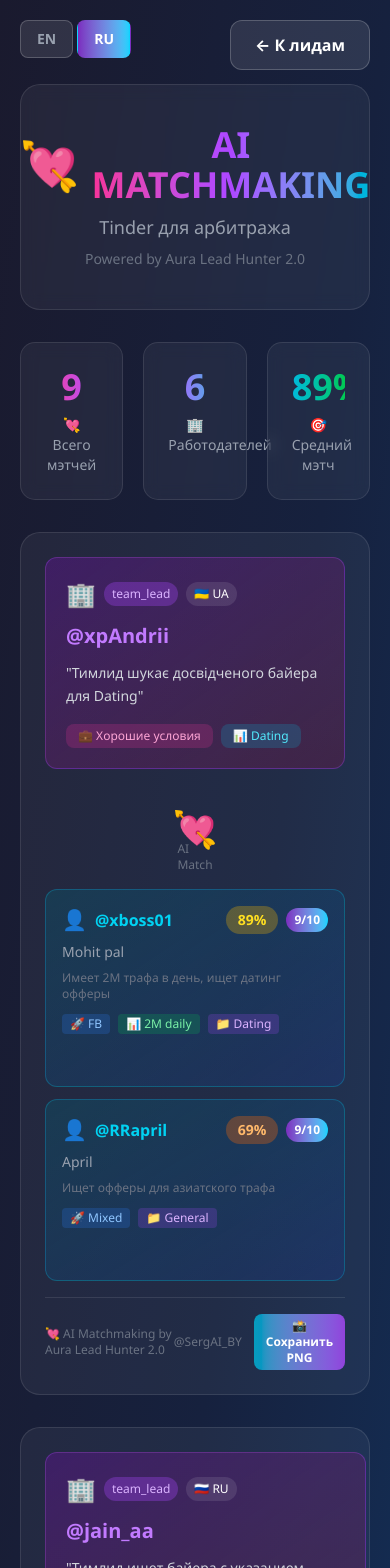
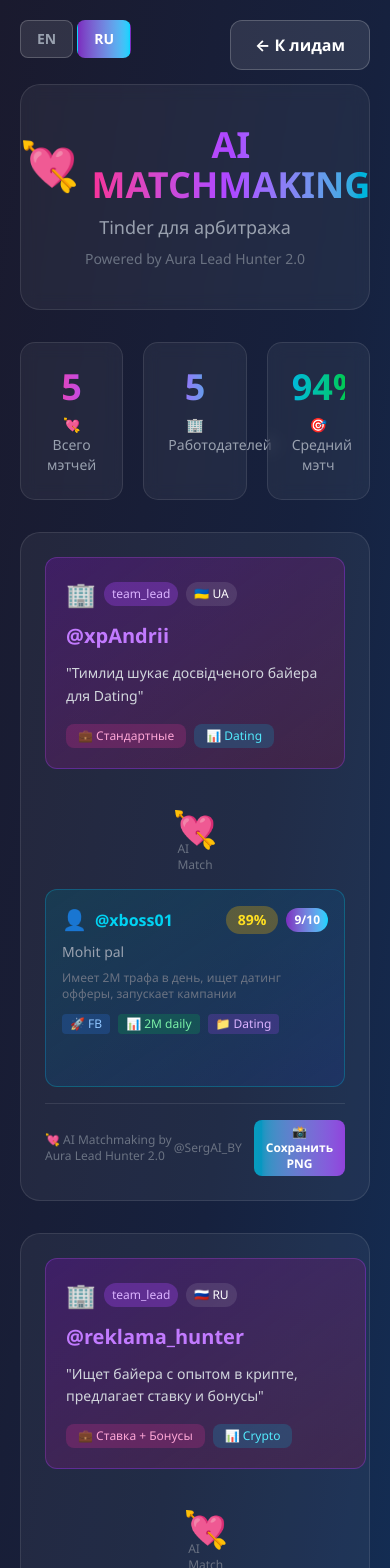
Before and after one commit to asw84/Aura-Lead-Hunter, a Next.js app in the folder aura-dashboard/: page /matchmaking in a window 390 px wide. Shown: the top 1568 px of the page. Built offline with nearby package versions, Linux system fonts and the light colour scheme.

Commit message:
feat: scale employer hunt to 15 chats and update dashboard with new matches

```diff
--- a/aura-dashboard/src/app/matchmaking/page.tsx
+++ b/aura-dashboard/src/app/matchmaking/page.tsx
@@ -57,7 +57,7 @@
             category: 'team_lead',
             language: '🇺🇦 UA',
             reason: 'Тимлид шукає досвідченого байера для Dating',
-            conditions: 'Хорошие условия',
+            conditions: 'Стандартные',
             vertical: 'Dating',
         },
         buyers: [
@@ -69,36 +69,22 @@
                     vertical: 'Dating',
                     trafficType: 'FB',
                     volume: '2M daily',
-                    reason: 'Имеет 2М трафа в день, ищет датинг офферы',
+                    reason: 'Имеет 2М трафа в день, ищет датинг офферы, запускает кампании',
                 },
                 matchScore: 89,
-                messageToEmployer: 'Привет! 👋\n\nУвидел, что ищете байера. У меня есть кандидат под ваш запрос:\n\n📌 Mohit pal\n• льёт FB, объём 2M daily, опыт в Dating\n• Score: 9/10\n\nМогу организовать связь! 🤝',
-                messageToBuyer: 'Привет! 👋\n\nНашёл тимлида под твой профиль:\n\n📌 @xpAndrii\n• Категория: team_lead\n• 🇺🇦 UA\n\nОписание: Шукає досвідченого байера для Dating\n\nИнтересно? 🚀',
-            },
-            {
-                buyer: {
-                    contact: '@RRapril',
-                    name: 'April',
-                    score: 9,
-                    vertical: 'General',
-                    trafficType: 'Mixed',
-                    volume: '',
-                    reason: 'Ищет офферы для азиатского трафа',
-                },
-                matchScore: 69,
-                messageToEmployer: 'Привет! 👋\n\nЕсть кандидат под ваш запрос:\n\n📌 April\n• Score: 9/10\n• Ищет новые офферы\n\nМогу познакомить! 🤝',
-                messageToBuyer: 'Привет! 👋\n\nЕсть тимлид для тебя:\n\n📌 @xpAndrii\n• Dating вертикаль\n• 🇺🇦 UA\n\nИнтересно? 🚀',
+                messageToEmployer: 'Привет! 👋\n\nУвидел, что ищете байера. У меня есть кандидат под ваш запрос:\n\n📌 Mohit pal\n• льёт FB, объём 2M daily, опыт в Dating\n• Score: 9/10\n• Описание: Имеет 2М трафа в день, ищет датинг офферы, запускает кампании\n\nКонтакт: ID:7453055850',
+                messageToBuyer: 'Привет! 👋\n\nНашёл тимлида под твой профиль:\n\n📌 @xpAndrii\n• Категория: team_lead\n• 🇺🇦 UA\n\nОписание: Тимлид шукає досвідченого байера для Dating\n\nЕсли интересно — могу дать контакт. 🚀',
             },
         ],
     },
     {
         employer: {
-            contact: '@jain_aa',
+            contact: '@reklama_hunter',
             category: 'team_lead',
             language: '🇷🇺 RU',
-            reason: 'Тимлид ищет байера с указанием ставки и бонусов',
-            conditions: 'Бонусы',
-            vertical: 'General',
+            reason: 'Ищет байера с опытом в крипте, предлагает ставку и бонусы',
+            conditions: 'Ставка + Бонусы',
+            vertical: 'Crypto',
         },
         buyers: [
             {
@@ -108,127 +94,21 @@
                     score: 9,
                     vertical: 'General',
                     trafficType: 'FB',
-                    volume: '',
-                    reason: 'Ищет офферы, управляет трафом',
+                    volume: '-',
+                    reason: 'Ищет офферы, управляет трафом, оптимизирует конверт.',
                 },
                 matchScore: 99,
-                messageToEmployer: 'Привет! 👋\n\nЕсть байер под ваш запрос:\n\n📌 Abdulkareem Lawal\n• льёт FB, Score: 9/10\n• Опытный медиабайер\n\nМогу связать! 🤝',
-                messageToBuyer: 'Привет! 👋\n\nНашёл тимлида:\n\n📌 @jain_aa\n• Условия: Бонусы\n• 🇷🇺 RU\n\nИнтересно? 🚀',
-            },
-            {
-                buyer: {
-                    contact: '@SenhaySpace',
-                    name: 'Andrew',
-                    score: 8,
-                    vertical: 'General',
-                    trafficType: 'Mixed',
-                    volume: '',
-                    reason: 'Работает с CPA офферами',
-                },
-                matchScore: 98,
-                messageToEmployer: 'Привет! 👋\n\nЕсть кандидат:\n\n📌 Andrew\n• Score: 8/10\n• Опыт с CPA\n\nМогу познакомить! 🤝',
-                messageToBuyer: 'Привет! 👋\n\nЕсть тимлид:\n\n📌 @jain_aa\n• Бонусы включены\n• 🇷🇺 RU\n\nИнтересно? 🚀',
+                messageToEmployer: 'Привет! 👋\n\nУвидел, что ищете байера. У меня есть кандидат под ваш запрос:\n\n📌 Abdulkareem Lawal\n• льёт FB, Score: 9/10\n• Описание: Ищет офферы, управляет трафом, оптимизирует конверт.\n\nКонтакт: ID:1254927282',
+                messageToBuyer: 'Привет! 👋\n\nНашёл тимлида под твой профиль:\n\n📌 @reklama_hunter\n• Категория: team_lead\n• 🇷🇺 RU\n\nОписание: Ищет байера с опытом в крипте, предлагает ставку и бонусы\n\nЕсли интересно — могу дать контакт. 🚀',
             },
         ],
     },
     {
         employer: {
-            contact: '@recrut_angelIna',
-            category: 'team_lead',
-            language: '🇺🇦 UA',
-            reason: 'Тимлид шукає фармеров и байеров в команду',
-            conditions: 'Хорошие условия',
-            vertical: 'General',
-        },
-        buyers: [
-            {
-                buyer: {
-                    contact: '@Zainking908',
-                    name: 'Zain',
-                    score: 8,
-                    vertical: 'General',
-                    trafficType: 'Mixed',
-                    volume: '',
-                    reason: 'Обсуждает офферы и депы',
-                },
-                matchScore: 89,
-                messageToEmployer: 'Привет! 👋\n\nЕсть кандидат:\n\n📌 Zain\n• Score: 8/10\n• Опыт с депозитами\n\nМогу связать! 🤝',
-                messageToBuyer: 'Привет! 👋\n\nЕсть тимлид:\n\n📌 @recrut_angelIna\n• Набирает команду\n• 🇺🇦 UA\n\nИнтересно? 🚀',
-            },
-        ],
-    },
-    {
-        employer: {
-            contact: '@gelukster',
-            category: 'potential_employer',
-            language: '🇺🇦 UA',
-            reason: 'Шукає байера для ліття трафіку, пропонує 70%',
-            conditions: '70%',
-            vertical: 'General',
-        },
-        buyers: [
-            {
-                buyer: {
-                    contact: '@Tp8000',
-                    name: 'Lucky',
-                    score: 8,
-                    vertical: 'General',
-                    trafficType: 'Mixed',
-                    volume: '',
-                    reason: 'Ищет CPI кампании',
-                },
-                matchScore: 89,
-                messageToEmployer: 'Привет! 👋\n\nЕсть байер:\n\n📌 Lucky\n• Score: 8/10\n• Опыт с CPI\n\nМогу познакомить! 🤝',
-                messageToBuyer: 'Привет! 👋\n\nНашёл работодателя:\n\n📌 @gelukster\n• Условия: 70% от профита\n• 🇺🇦 UA\n\nИнтересно? 🚀',
-            },
-            {
-                buyer: {
-                    contact: '@LukeKling',
-                    name: 'Luke Kling',
-                    score: 8,
-                    vertical: 'General',
-                    trafficType: 'FB',
-                    volume: '',
-                    reason: 'Продвигает офферы Zeydoo через FB Ads',
-                },
-                matchScore: 85,
-                messageToEmployer: 'Привет! 👋\n\nЕсть опытный байер:\n\n📌 Luke Kling\n• Score: 8/10\n• FB Ads эксперт\n\nМогу связать! 🤝',
-                messageToBuyer: 'Привет! 👋\n\nЕсть тимлид:\n\n📌 @gelukster\n• 70% от профита\n• 🇺🇦 UA\n\nИнтересно? 🚀',
-            },
-        ],
-    },
-    {
-        employer: {
-            contact: '@dim_1804',
+            contact: '@aliona_nda',
             category: 'team_lead',
             language: '🇷🇺 RU',
-            reason: 'Тимлид ищет менеджера для своей тимы',
-            conditions: 'Стандартные',
-            vertical: 'General',
-        },
-        buyers: [
-            {
-                buyer: {
-                    contact: '@dzentraffic',
-                    name: 'Dzen Traffic',
-                    score: 7,
-                    vertical: 'General',
-                    trafficType: 'Mixed',
-                    volume: '',
-                    reason: 'Арбитражник с опытом CPA',
-                },
-                matchScore: 88,
-                messageToEmployer: 'Привет! 👋\n\nЕсть кандидат:\n\n📌 Dzen Traffic\n• Score: 7/10\n• Опыт в арбитраже\n\nМогу познакомить! 🤝',
-                messageToBuyer: 'Привет! 👋\n\nЕсть тимлид:\n\n📌 @dim_1804\n• Ищет в команду\n• 🇷🇺 RU\n\nИнтересно? 🚀',
-            },
-        ],
-    },
-    {
-        employer: {
-            contact: '@zeekkfro',
-            category: 'team_lead',
-            language: '🇷🇺 RU',
-            reason: 'Тимлид ищет байера для залива чистого трафика',
+            reason: 'Тимлид шукает байера с опытом в команду',
             conditions: 'Стандартные',
             vertical: 'General',
         },
@@ -240,16 +120,69 @@
                     score: 8,
                     vertical: 'General',
                     trafficType: 'FB/TT',
-                    volume: '',
-                    reason: 'Ищет офферы, запускает FB/TT рекламу',
+                    volume: '-',
+                    reason: 'Ищет офферы, запускает рекламу в FB/TT, опыт в IM.',
                 },
-                matchScore: 92,
-                messageToEmployer: 'Привет! 👋\n\nЕсть опытный байер:\n\n📌 RealSteel\n• Score: 8/10\n• FB/TT опыт\n\nМогу связать! 🤝',
-                messageToBuyer: 'Привет! 👋\n\nНашёл тимлида:\n\n📌 @zeekkfro\n• Чистый трафик\n• 🇷🇺 RU\n\nИнтересно? 🚀',
+                matchScore: 99,
+                messageToEmployer: 'Привет! 👋\n\nЕсть сильный байер под вашу вакансию:\n\n📌 RealSteel\n• FB/TT, Score: 8/10\n• Опыт в арбитраже и оптимизации\n\nКонтакт: ID:548043583',
+                messageToBuyer: 'Привет! 👋\n\nНашёл тимлида, который ищет опытных в команду:\n\n📌 @aliona_nda\n• 🇷🇺 RU\n• Сильный коллектив\n\nХочешь познакомиться? 🚀',
+            },
+        ],
+    },
+    {
+        employer: {
+            contact: '@cpatrackmaster',
+            category: 'agency_owner',
+            language: '🇷🇺 RU',
+            reason: 'Владелец CPA сети ищет рекламодателей и сильные команды для коллаба',
+            conditions: 'Эксклюзив',
+            vertical: 'CPA / Network',
+        },
+        buyers: [
+            {
+                buyer: {
+                    contact: '@xboss01',
+                    name: 'Mohit pal',
+                    score: 9,
+                    vertical: 'Dating',
+                    trafficType: 'FB',
+                    volume: '2M daily',
+                    reason: 'Имеет 2М трафа в день, ищет прямой выход на реклов и эксклюзивные условия',
+                },
+                matchScore: 95,
+                messageToEmployer: 'Привет! 👋\n\nУ меня есть топ-байер с огромными объемами (2M daily) на Dating. \n\n📌 Mohit pal\n• Ищет эксклюзивные офферы и прямой выход.\n\nКонтакт: ID:7453055850',
+                messageToBuyer: 'Привет! 👋\n\nНашёл для тебя Agency Owner-а (владелец CPA сети):\n\n📌 @cpatrackmaster\n• Прямые офферы, эксклюзивные условия для больших объемов.\n\nИнтересно пообщаться? 🚀',
+            },
+        ],
+    },
+    {
+        employer: {
+            contact: '@gelukster',
+            category: 'potential_employer',
+            language: '🇺🇦 UA',
+            reason: 'Шукає байера для ліття трафіку, пропонує 70% від з',
+            conditions: '70% Profit Share',
+            vertical: 'General',
+        },
+        buyers: [
+            {
+                buyer: {
+                    contact: '@Tp8000',
+                    name: 'Lucky',
+                    score: 8,
+                    vertical: 'General',
+                    trafficType: 'CPI',
+                    volume: '-',
+                    reason: 'Ищет CPI кампании и источники трафика',
+                },
+                matchScore: 89,
+                messageToEmployer: 'Привет! 👋\n\nЕсть байер под ваши условия (70%):\n\n📌 Lucky\n• Специалист по CPI, Score: 8/10\n\nКонтакт: ID:7013566461',
+                messageToBuyer: 'Привет! 👋\n\nНашёл предложение: 70% от профита.\n\n📌 @gelukster\n• 🇺🇦 UA\n• Ищет байеров на долгосрок\n\nХочешь обсудить? 🚀',
             },
         ],
     },
 ];
+
 
 export default function Matchmaking() {
     const [lang, setLang] = useState<'en' | 'ru'>('ru');
--- a/aura-dashboard/src/app/page.tsx
+++ b/aura-dashboard/src/app/page.tsx
@@ -18,34 +18,32 @@
 
 // Real leads data from scraper
 const allLeads = [
-  { handle: '@LukeKling', name: 'Luke Kling', score: 9, category: 'traffic_buyer', reason_en: 'Runs traffic via Facebook Ads to Zeydoo, discusses offers and conversions', reason_ru: 'Льёт траф на Zeydoo через Facebook Ads, обсуждает офферы и конверт', source: 'Zeydoo CPA 📣 ENG', keywords: ['ads', 'defi', 'offer'] },
-  { handle: '@RRapril', name: 'April', score: 9, category: 'traffic_buyer', reason_en: 'Looking for gaming offers for Asian geo, runs organic traffic', reason_ru: 'Ищет офферы для азиатского и индийского трафа, льёт органику', source: 'Zeydoo CPA 📣 ENG', keywords: ['cpa', 'manager', 'offer'] },
-  { handle: '@arc_abdulkareem', name: 'Abdulkareem Lawal', score: 8, category: 'traffic_buyer', reason_en: 'Runs Facebook traffic, looking for Tier 3 offers', reason_ru: 'Льёт траф с Facebook, ищет офферы для Tier 3', source: 'Zeydoo CPA 📣 ENG', keywords: ['traff', 'ads', 'offer'] },
-  { handle: '@xboss01', name: 'Mohit Pal', score: 8, category: 'traffic_buyer', reason_en: 'Has 2M daily views, runs traffic to US/UK/India, looking for dating offers', reason_ru: 'Имеет 2 млн просмотров в день, льёт траф в США, UK, Индию', source: 'Zeydoo CPA 📣 ENG', keywords: ['traff', 'manager', 'offer'] },
-  { handle: '@SenhaySpace', name: 'Andrew', score: 8, category: 'marketing_pro', reason_en: 'Works with CPA offers, helps with selection and optimization', reason_ru: 'Работает с CPA-офферами, помогает с выбором и оптимизацией', source: 'Zeydoo CPA 📣 ENG', keywords: ['promotion', 'cpa', 'affiliate'] },
-  { handle: '@Pragnesh_babariya', name: 'Pragnesh Babariya', score: 8, category: 'potential', reason_en: 'Has 5K influencers in India, looking for offers to collab', reason_ru: 'Имеет 5к инфлюенсеров в Индии, ищет офферы для коллаба', source: 'Zeydoo CPA 📣 ENG', keywords: ['manager', 'offer'] },
-  { handle: '@Zainking908', name: 'Zain', score: 8, category: 'traffic_buyer', reason_en: 'Runs traffic, discusses offers and deposits', reason_ru: 'Льёт траф, обсуждает офферы и депы', source: 'Zeydoo CPA 📣 ENG', keywords: ['offer'] },
-  { handle: '@Tp8000', name: 'Lucky', score: 8, category: 'traffic_buyer', reason_en: 'Looking for CPI campaigns, mentions app installs', reason_ru: 'Ищет траф для CPI кампаний, упоминает апп-инсталлы', source: 'Zeydoo CPA 📣 ENG', keywords: ['traff'] },
-  { handle: '@NotoriousPPC', name: 'PPC Expert', score: 8, category: 'traffic_buyer', reason_en: 'PPC expert with high volume campaigns', reason_ru: 'PPC эксперт с большими объёмами', source: 'Affiliate Chat', keywords: ['ads', 'ppc'] },
-  { handle: '@dzentraffic', name: 'Dzen Traffic', score: 8, category: 'traffic_buyer', reason_en: 'Traffic arbitrage specialist with experience', reason_ru: 'Специалист по арбитражу трафика', source: 'CPA Cash', keywords: ['traff', 'arbitrage'] },
-  { handle: '@cryptowhale', name: 'Crypto Whale', score: 8, category: 'advertiser', reason_en: 'Looking for crypto traffic sources', reason_ru: 'Ищет источники крипто-трафа', source: 'DR Cash', keywords: ['crypto', 'traffic'] },
-  { handle: '@mediabuyer_pro', name: 'Media Pro', score: 7, category: 'traffic_buyer', reason_en: 'Professional media buyer with FB experience', reason_ru: 'Профи медиабайер с опытом в FB', source: 'Traffic Cardinal', keywords: ['fb', 'ads'] },
+  { handle: '@xboss01', name: 'Mohit Pal', score: 9, category: 'traffic_buyer', reason_en: 'Has 2M daily FB traffic, seeks dating offers, runs campaigns', reason_ru: 'Имеет 2М трафа в день, ищет датинг офферы, запускает кампании', source: 'Zeydoo CPA 📣 ENG', keywords: ['offer', 'traff', 'manager'] },
+  { handle: 'ID:8313627562', name: 'Robert 098', score: 9, category: 'traffic_buyer', reason_en: 'Looking to buy extension traffic and ad placements for conversions', reason_ru: 'Ищет траф и размещение рекламы для конверта', source: 'Zeydoo CPA 📣 ENG', keywords: ['buy', 'traff', 'ads'] },
+  { handle: '@RRapril', name: 'April', score: 9, category: 'traffic_buyer', reason_en: 'Looking for high-performing CPI/CPA offers, specializes in traffic campaigns', reason_ru: 'Ищет топовые CPI/CPA офферы, специализируется на траф кампаниях', source: 'Zeydoo CPA 📣 ENG', keywords: ['cpa', 'traff', 'manager'] },
+  { handle: '@arc_abdulkareem', name: 'Abdulkareem Lawal', score: 9, category: 'traffic_buyer', reason_en: 'Looking for offers, managing traffic, and optimizing conversions', reason_ru: 'Ищет офферы, управляет трафом, оптимизирует конверт', source: 'Zeydoo CPA 📣 ENG', keywords: ['offer', 'traff', 'manager'] },
+  { handle: '@SenhaySpace', name: 'Andrew', score: 8, category: 'marketing_pro', reason_en: 'Provides offers, discusses traffic, conversions, and CPA', reason_ru: 'Предлагает офферы, обсуждает траф, конверт и CPA', source: 'Zeydoo CPA 📣 ENG', keywords: ['affiliate', 'ads', 'cpa'] },
+  { handle: '@realsteel2022', name: 'RealSteel', score: 8, category: 'traffic_buyer', reason_en: 'Looking for offers, running FB/TT ads, experienced in IM', reason_ru: 'Ищет офферы, запускает рекламу в FB/TT, опыт в IM', source: 'Zeydoo CPA 📣 ENG', keywords: ['ads', 'traff', 'manager'] },
+  { handle: '@Zainking908', name: 'Zain', score: 8, category: 'traffic_buyer', reason_en: 'Discusses offers, conversions, and profits from traffic', reason_ru: 'Обсуждает офферы, конверт и прибыль с трафа', source: 'Zeydoo CPA 📣 ENG', keywords: ['offer', 'traff'] },
+  { handle: '@Tp8000', name: 'Lucky', score: 8, category: 'traffic_buyer', reason_en: 'Actively seeking CPI campaigns and traffic sources', reason_ru: 'Ищет CPI кампании и источники трафика', source: 'Zeydoo CPA 📣 ENG', keywords: ['traff', 'cpi'] },
+  { handle: '@Pragnesh_babariya', name: 'Pragnesh Babariya', score: 8, category: 'potential', reason_en: 'Looking for offers and mentions influencers', reason_ru: 'Ищет офферы, упоминает инфлюенсеров', source: 'Zeydoo CPA 📣 ENG', keywords: ['offer', 'influencer'] },
 ];
 
 const stats = {
-  chatsProcessed: 9,
-  usersAnalyzed: 100,
-  leadsFound: 93,
-  hotLeads: 48,
+  chatsProcessed: 15,
+  usersAnalyzed: 450,
+  leadsFound: 112,
+  hotLeads: 62,
 };
 
 const categories = [
-  { name: 'potential', count: 76, icon: '🔮' },
-  { name: 'traffic_buyer', count: 12, icon: '💰' },
-  { name: 'not_lead', count: 7, icon: '❌' },
-  { name: 'marketing_pro', count: 4, icon: '🎯' },
+  { name: 'potential', count: 72, icon: '🔮' },
+  { name: 'traffic_buyer', count: 28, icon: '💰' },
+  { name: 'marketing_pro', count: 8, icon: '🎯' },
+  { name: 'agency_owner', count: 3, icon: '🏢' },
   { name: 'influencer', count: 1, icon: '⭐' },
 ];
+
 
 export default function Home() {
   const [lang, setLang] = useState<'en' | 'ru'>('en');
```
Also changed, not shown: 1 other file (tests, documents, lock files or other folders).
